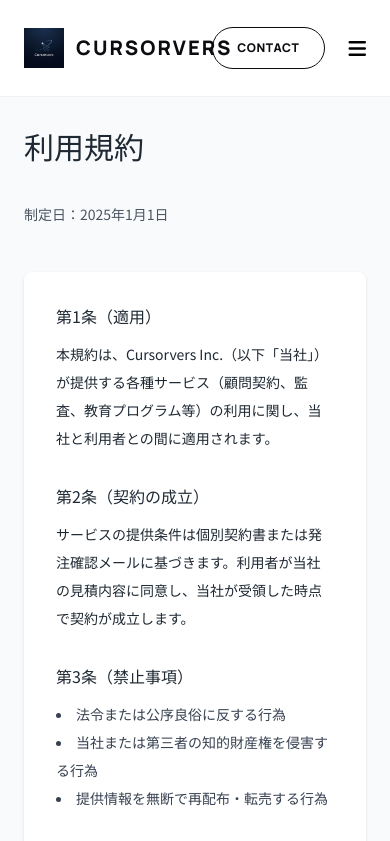
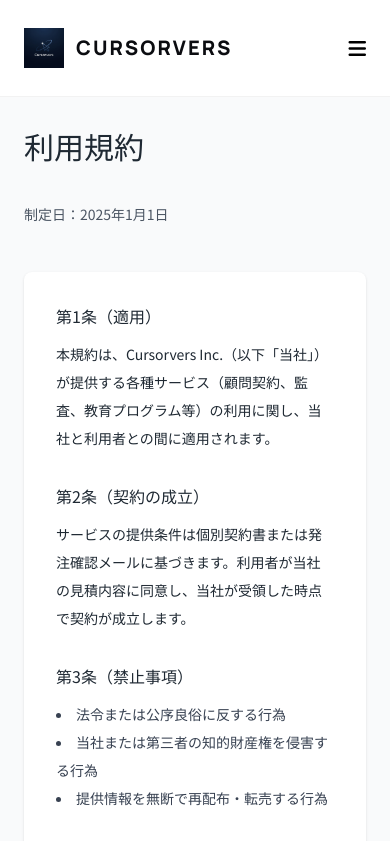
Before and after one commit to cursorvers/cursorvers-inc, a plain HTML site: page terms.html in a window 390 px wide. Shown: the top 841 px of the page. Drawn offline with nearby package versions, Linux system fonts and the light colour scheme.

Commit message:
Fix mobile header layout on small screens

```diff
--- a/terms.html
+++ b/terms.html
@@ -47,7 +47,7 @@
                 </a>
             </nav>
             <div class="flex items-center gap-6">
-                <a href="https://script.google.com/macros/s/AKfycbwDP0d67qtifyms2h67LawjNWJi_Lh44faPC7Z4axfS_Gdmjzcd50rcl_kmTYBTysKirQ/exec" target="_blank" class="text-xs font-bold border border-brand-black px-6 py-3 rounded-full hover:bg-brand-black hover:text-white transition duration-300 text-brand-black uppercase tracking-wider font-en" data-mobile-contact>
+                <a href="https://script.google.com/macros/s/AKfycbwDP0d67qtifyms2h67LawjNWJi_Lh44faPC7Z4axfS_Gdmjzcd50rcl_kmTYBTysKirQ/exec" target="_blank" class="hidden sm:inline-flex text-xs font-bold border border-brand-black px-6 py-3 rounded-full hover:bg-brand-black hover:text-white transition duration-300 text-brand-black uppercase tracking-wider font-en" data-mobile-contact>
                     Contact
                 </a>
                 <button type="button" class="md:hidden text-black text-xl" data-mobile-menu-open aria-controls="mobile-menu" aria-expanded="false" aria-label="メニューを開く">
```
Also changed, not shown: index.html (+0 -1 lines), message.html (+1 -1 lines), privacy.html (+1 -1 lines), services.html (+1 -1 lines), tokushoho.html (+1 -1 lines).
